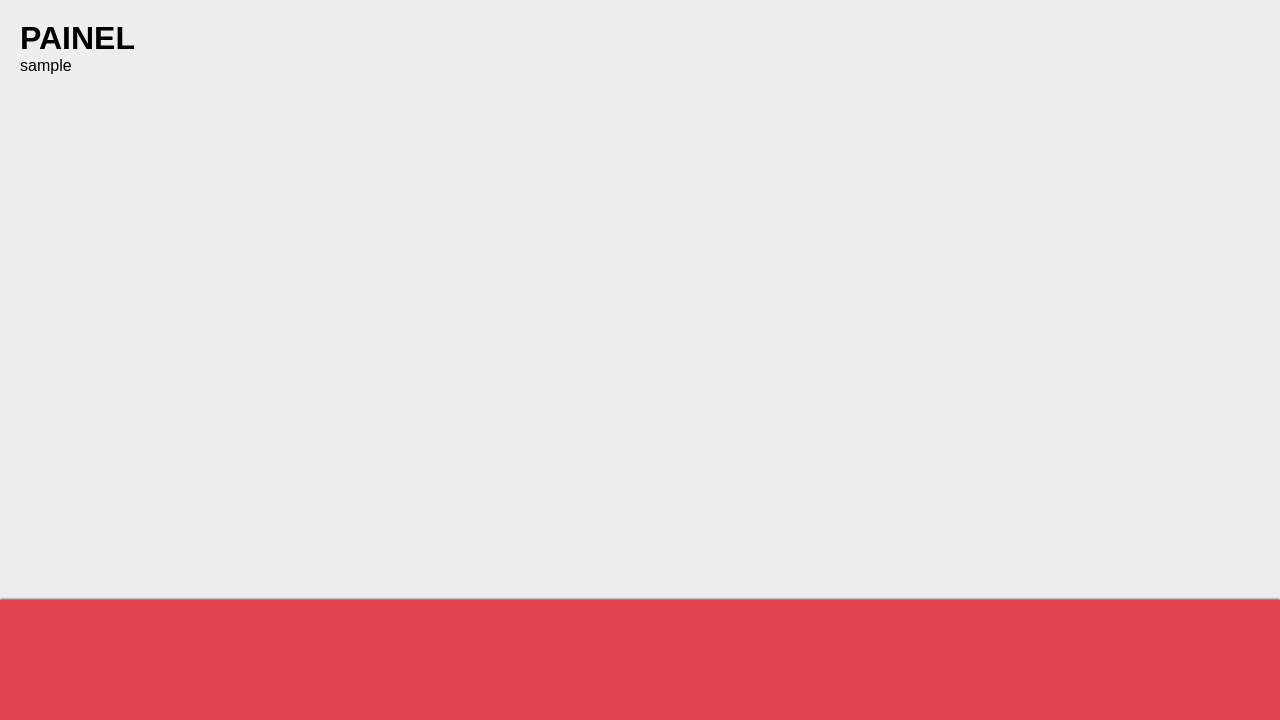
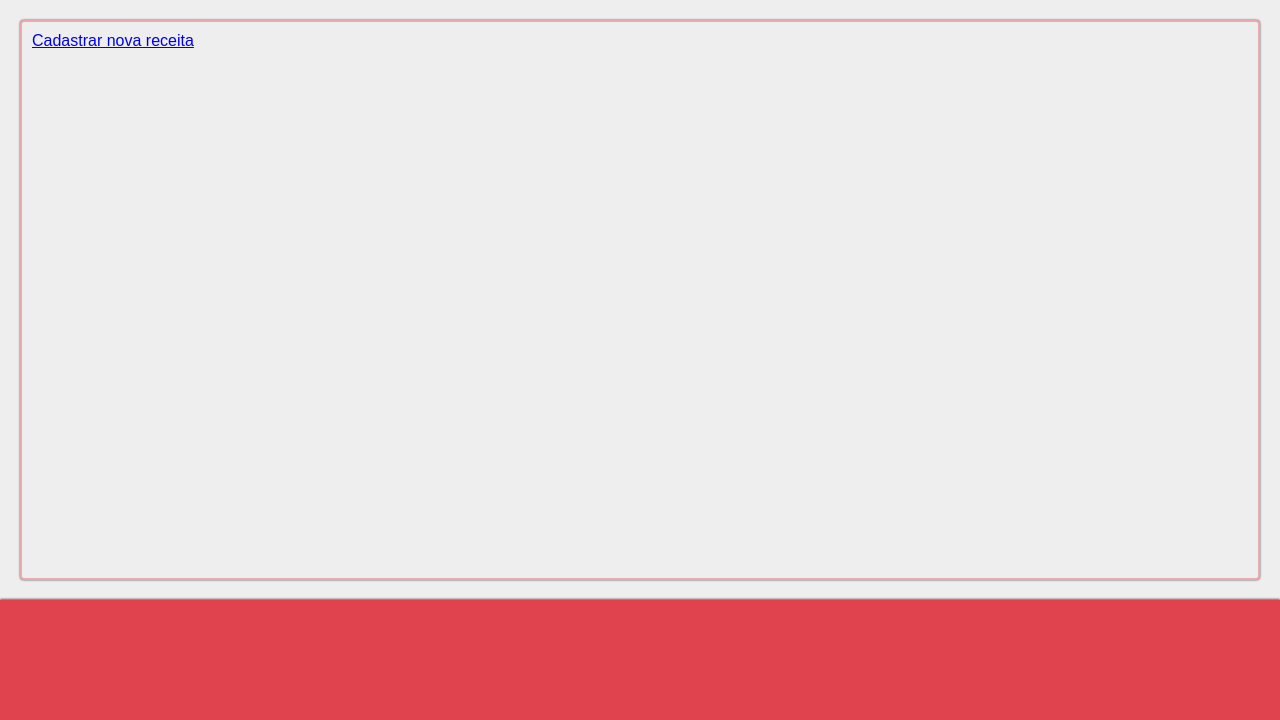
Before and after one commit to H1ra1/Demoday-projeto, a Django app: page /painel/ in a window 1280 px wide. Shown: the part 80-800 px from the top of the page. Run offline with Django 3.2, Linux system fonts and the light colour scheme; the visitor is signed in with stand-in values (Sample User, id 1).

Commit message:
criar painel de usuario

```diff
--- a/app/templates/painel.html
+++ b/app/templates/painel.html
@@ -1,8 +1,12 @@
 {% extends 'base.html' %}
 
-{% block titulo %}Sua Receita - Cadastro{% endblock %}
+{% block titulo %}Sua Receita - Painel{% endblock %}
 
 {% block conteudo %}
-    <h1>PAINEL</h1>
-    <p>{{ user.username }}</p>
+    <div class="painel">
+        <a href="/cadastrar-receita">
+            <div class="btn">Cadastrar nova receita</div>
+        </a>
+
+    </div>
 {% endblock %}
```
